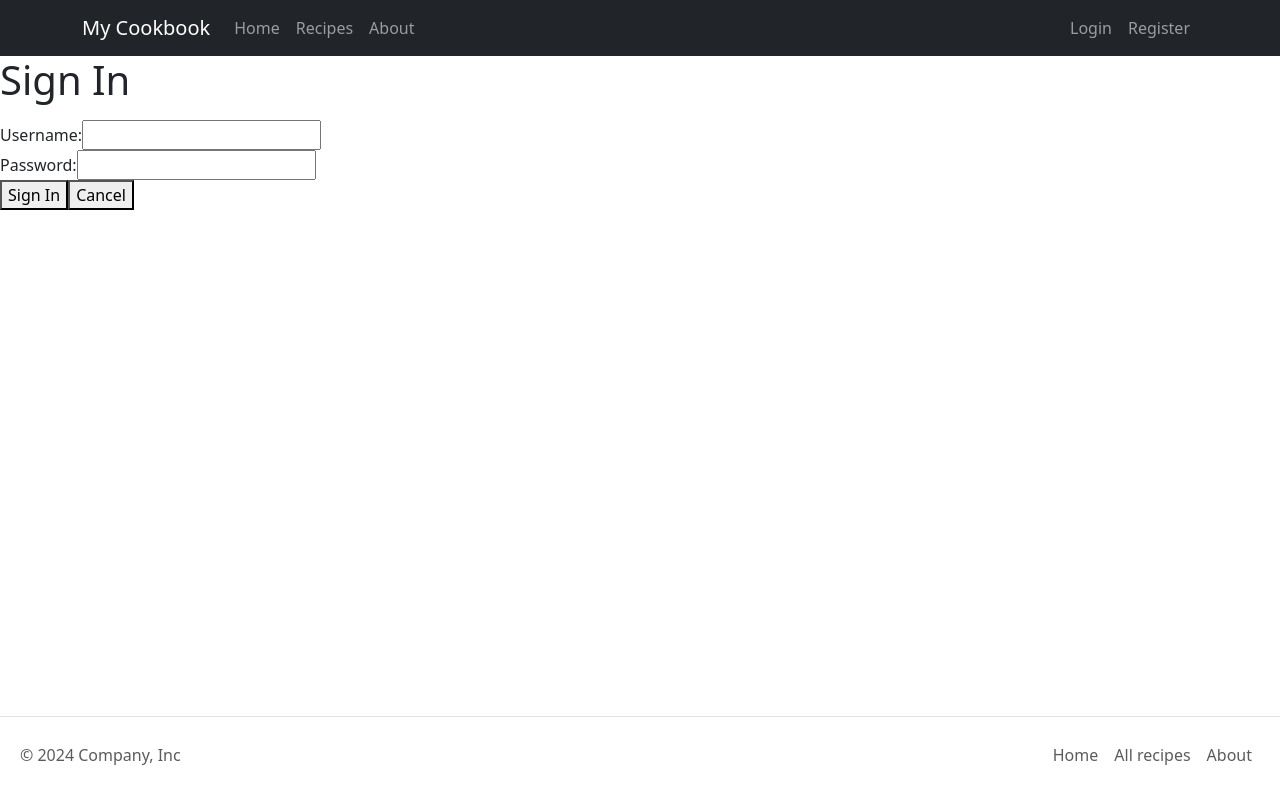
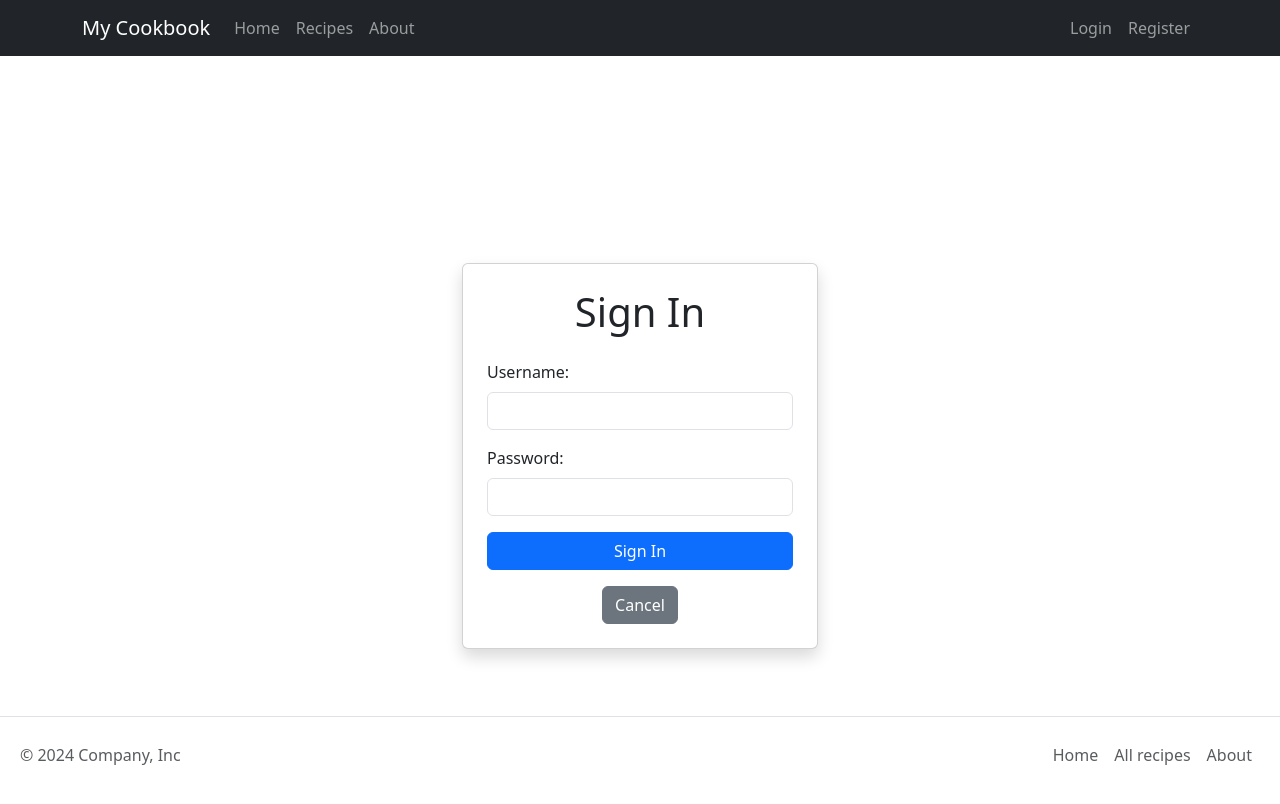
Before and after one commit to almashaur/my-cookbook, a React (Vite) app: page /login in a window 1280 px wide. Shown: the top 804 px of the page. Built offline with nearby package versions, Linux system fonts and the light colour scheme; no server answers.

Commit message:
login form css (baseline) and conditinoal rendering start/foundation for home page completed conditional rendering for header

```diff
--- a/src/App.jsx
+++ b/src/App.jsx
@@ -10,11 +10,8 @@ import Navbar from './views/components/Navbar/Navbar';
 import Footer from './views/components/Footer/Footer';
 
 //pages
-import LoginForm from './views/components/forms/LoginForm/LoginForm';
-
-// Test
-import Dashboard from './views/pages/HomePage/HomePage';
-import Landing from './views/pages/HomePage/TestHomePage';
+import Home from './views/pages/HomePage/HomePage';
+import LoginPage from './views/pages/LoginPage/LoginPage';
 
 const App = () => {
   const { user } = useContext(UserContext);
@@ -23,8 +20,8 @@ const App = () => {
     <>
       <Navbar />
         <Routes>
-          <Route path="/" element={user ? <Dashboard /> : <Landing /> } />
-          <Route path="/login" element={<LoginForm />} />
+          <Route path="/" element={<Home /> } />
+          <Route path="/login" element={<LoginPage />} />
 
 
         </Routes>
--- a/src/views/components/forms/LoginForm/LoginForm.jsx
+++ b/src/views/components/forms/LoginForm/LoginForm.jsx
@@ -1,9 +1,6 @@
-
 import { useState, useContext } from 'react';
 import { useNavigate } from 'react-router';
-
 import { signIn } from '../../../../services/authService';
-
 import { UserContext } from '../../../../context/UserContext';
 
 const SignInForm = () => {
@@ -23,10 +20,7 @@ const SignInForm = () => {
   const handleSubmit = async (evt) => {
     evt.preventDefault();
     try {
-      // This function doesn't exist yet, but we'll create it soon.
-      // It will cause an error right now
       const signedInUser = await signIn(formData);
-
       setUser(signedInUser);
       navigate('/');
     } catch (err) {
@@ -35,39 +29,51 @@ const SignInForm = () => {
   };
 
   return (
-    <main>
-      <h1>Sign In</h1>
-      <p>{message}</p>
-      <form autoComplete='off' onSubmit={handleSubmit}>
-        <div>
-          <label htmlFor='email'>Username:</label>
+    <main className="d-flex align-items-center justify-content-center min-vh-100">
+      <div className="container">
+        <div className="row justify-content-center">
+          <div className="col-md-6 col-lg-4">
+            <div className="card shadow p-4 rounded">
+              <h1 className="text-center mb-4">Sign In</h1>
+              {message && <div className="alert alert-danger">{message}</div>}
+              <form autoComplete="off" onSubmit={handleSubmit}>
+                <div className="mb-3">
+                  <label htmlFor="username" className="form-label">Username:</label>
                   <input
-            type='text'
-            autoComplete='off'
-            id='username'
+                    type="text"
+                    className="form-control"
+                    id="username"
                     value={formData.username}
-            name='username'
+                    name="username"
                     onChange={handleChange}
                     required
                   />
                 </div>
-        <div>
-          <label htmlFor='password'>Password:</label>
+                <div className="mb-3">
+                  <label htmlFor="password" className="form-label">Password:</label>
                   <input
-            type='password'
-            autoComplete='off'
-            id='password'
+                    type="password"
+                    className="form-control"
+                    id="password"
                     value={formData.password}
-            name='password'
+                    name="password"
                     onChange={handleChange}
                     required
                   />
                 </div>
-        <div>
-          <button>Sign In</button>
-          <button onClick={() => navigate('/')}>Cancel</button>
+                <div className="d-flex justify-content-between">
+                  <button type="submit" className="btn btn-primary w-100">Sign In</button>
+                </div>
+                <div className="text-center mt-3">
+                  <button type="button" className="btn btn-secondary" onClick={() => navigate("/")}>
+                    Cancel
+                  </button>
                 </div>
               </form>
+            </div>
+          </div>
+        </div>
+      </div>
     </main>
   );
 };
--- a/src/views/pages/HomePage/HomePage.jsx
+++ b/src/views/pages/HomePage/HomePage.jsx
@@ -6,12 +6,18 @@ const Dashboard = () => {
   const { user } = useContext(UserContext);
 
   return (
-    <main>
-      <h1>Welcome, {user.username}</h1>
-      <p>
-        This is the dashboard page where you can see a list of all the users.
-      </p>
-    </main>
+    (user ? (
+      <div>
+        <h1>Dashboard</h1>
+        <p>Welcome, {user.username}</p>
+      </div>
+    ) : (
+      <div>
+        <h1>Dashboard</h1>
+        <p>Welcome, please login</p>
+      </div>
+    )
+  )
   );
 };
 
--- a/src/views/pages/HomePage/TestHomePage.jsx
+++ /dev/null
@@ -1,10 +0,0 @@
-const Landing = () => {
-    return (
-      <main>
-        <h1>Hello, you are on the landing page for visitors.</h1>
-        <p>Sign up now, or sign in to see your super secret dashboard!</p>
-      </main>
-    );
-  };
-
-  export default Landing;
--- a/src/views/pages/LoginPage/LoginPage.jsx
+++ b/src/views/pages/LoginPage/LoginPage.jsx
@@ -0,0 +1,13 @@
+import LoginForm from '../../components/forms/LoginForm/LoginForm';
+
+
+const LoginPage = () => {
+    return (
+        <>
+                <LoginForm />
+        </>
+
+    );
+    }
+
+export default LoginPage;
```
Lines whose indentation alone changed are shown as unchanged.
